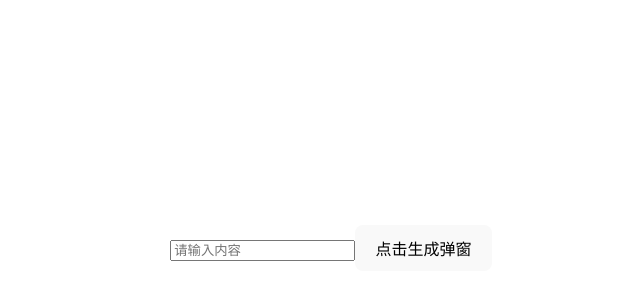
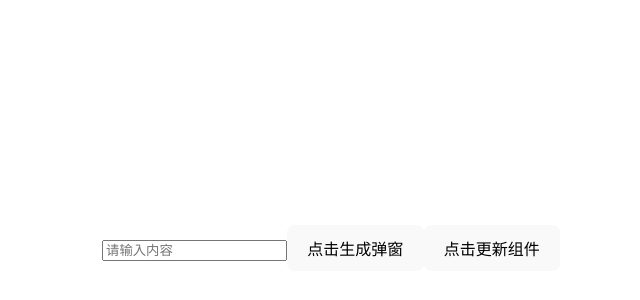
Before and after one commit to kunlunrepo/react-simple, a React (Vite) app: page / in a window 1280 px wide. Shown: the part 152-452 px from the top of the page, without its empty margins (309-949 px from the left). Built offline with nearby package versions, Linux system fonts and the light colour scheme.

Commit message:
ref的回调用法

```diff
--- a/src/App.jsx
+++ b/src/App.jsx
@@ -6,14 +6,26 @@ import React from "react";
 
 class App extends React.Component {
 
-    /**
-     * 弹窗方法
-     */
+    state = {
+        xd: true
+    }
+
     popClick = () => {
         // console.log(document.getElementsByTagName('input')[0].value);
-        const { inputRef} = this.refs;
-        console.log(inputRef.value)
+
+        // const { inputRef} = this.refs;
+        // console.log(inputRef.value)
+
+        console.log(this.inputRef.value)
     }
+
+    handleClick = () => {
+        this.setState({
+            xd: !this.state.xd
+        })
+    }
+
+    refFun = (e) => ((this.inputRef = e), console.log("ref执行了"))
 
     /**
      * 渲染
@@ -21,8 +33,12 @@ class App extends React.Component {
     render() {
         return (
             <>
-                <input type="text" placeholder="请输入内容" ref="inputRef"/>
+                {/*<input type="text" placeholder="请输入内容" ref={
+                    (e) => ((this.inputRef = e), console.log("ref执行了"))
+                }/>*/}
+                <input type="text" placeholder="请输入内容" ref={this.refFun}/>
                 <button onClick={this.popClick}>点击生成弹窗</button>
+                <button onClick={this.handleClick}>点击更新组件</button>
             </>
         )
     }
```
